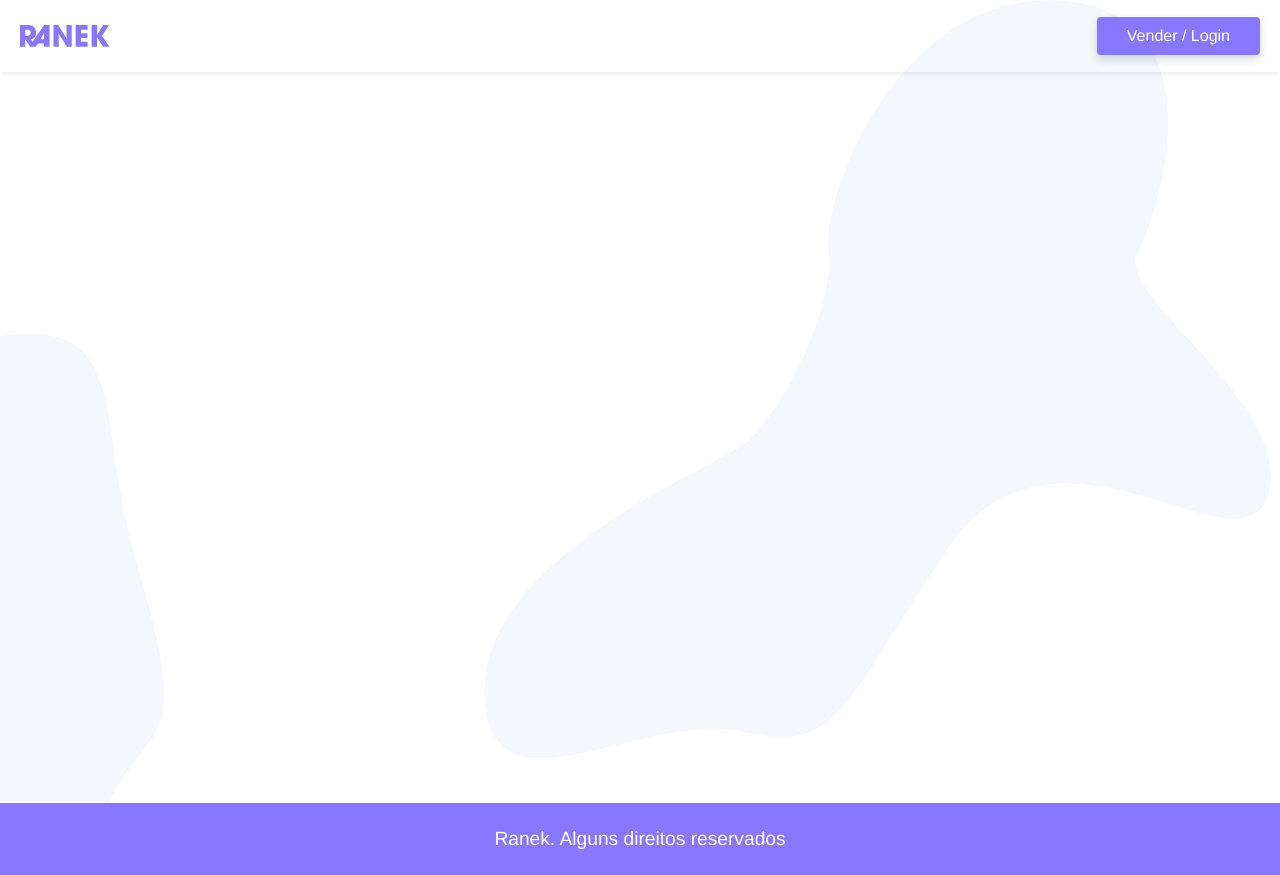
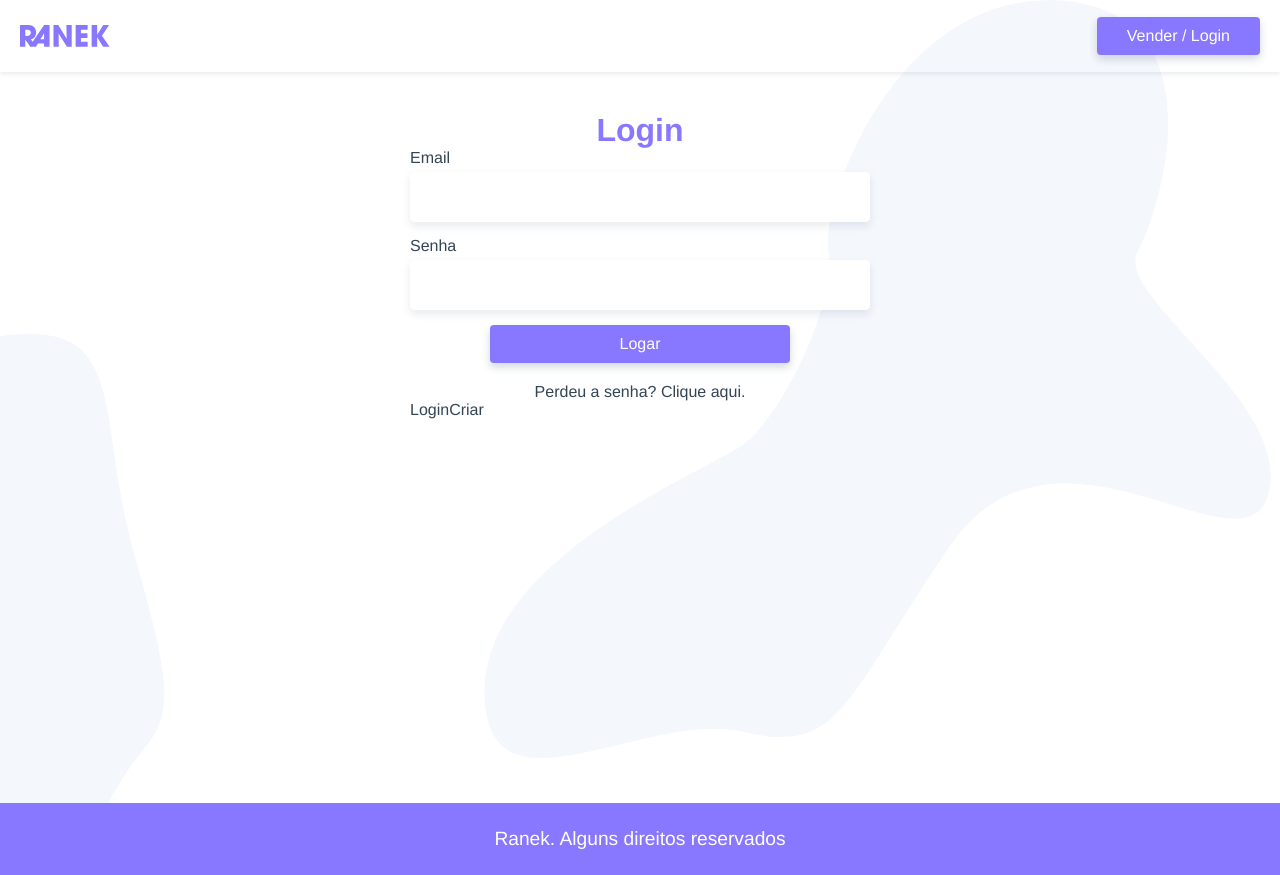
Before and after one commit to feliperocha93/ranek, a Vue app: page /login in a window 1280 px wide. Built offline with nearby package versions, Linux system fonts and the light colour scheme.

Commit message:
Implementando página de Login

```diff
--- a/src/App.vue
+++ b/src/App.vue
@@ -2,7 +2,9 @@
   <div id="app">
     <TheHeader />
     <main id="main">
-      <router-view></router-view>
+      <transition mode="out-in">
+        <router-view />
+      </transition>
     </main>
     <TheFooter />
   </div>
@@ -86,6 +88,10 @@
   flex: 1;
 }
 
+label {
+  margin-bottom: 5px;
+}
+
 input,
 textarea {
   border-radius: 4px;
--- /dev/null
+++ b/src/components/LoginCriar.vue
@@ -0,0 +1,12 @@
+<template>
+  <p>LoginCriar</p>
+</template>
+
+<script>
+export default {
+  name: "LoginCriar",
+};
+</script>
+
+<style scoped>
+</style>
--- a/src/router/index.js
+++ b/src/router/index.js
@@ -2,6 +2,7 @@
 import VueRouter from "vue-router";
 import Home from "../views/Home.vue";
 import Produto from "../views/Produto.vue";
+import Login from "../views/Login.vue";
 
 Vue.use(VueRouter);
 
@@ -17,6 +18,11 @@
     component: Produto,
     props: true,
   },
+  {
+    path: "/login",
+    name: "login",
+    component: Login,
+  },
 ];
 
 const router = new VueRouter({
--- /dev/null
+++ b/src/views/Login.vue
@@ -0,0 +1,76 @@
+<template>
+  <section class="login">
+    <h1>Login</h1>
+    <form action="">
+      <label for="email">Email</label>
+      <input type="email" name="email" id="email" v-model="login.email" />
+      <label for="senha">Senha</label>
+      <input type="password" name="senha" id="senha" v-model="login.senha" />
+      <button class="btn" @click="logar.prevent">Logar</button>
+    </form>
+
+    <p class="perdeu">
+      <a href="/" target="_blank" rel="noopener noreferrer"
+        >Perdeu a senha? Clique aqui.</a
+      >
+    </p>
+    <LoginCriar />
+  </section>
+</template>
+
+<script>
+import LoginCriar from "@/components/LoginCriar.vue";
+export default {
+  name: "Login",
+  data: () => ({
+    login: {
+      email: "",
+      senha: "",
+    },
+  }),
+  components: {
+    LoginCriar,
+  },
+  methods: {
+    logar() {
+      console.log("MEU_PAU");
+    },
+  },
+};
+</script>
+
+<style scoped>
+.login {
+  max-width: 500px;
+  margin: 0 auto;
+  padding: 0 20px;
+}
+
+h1 {
+  text-align: center;
+  font-size: 2rem;
+  margin-top: 40px;
+  color: #87f;
+}
+
+form {
+  display: grid;
+}
+
+.btn {
+  width: 100%;
+  max-width: 300px;
+  margin-left: auto;
+  margin-right: auto;
+}
+
+.perdeu {
+  text-align: center;
+  margin: 20px auto 0;
+}
+
+.perdeu a:hover {
+  color: #87f;
+  text-decoration: underline;
+}
+</style>
```
